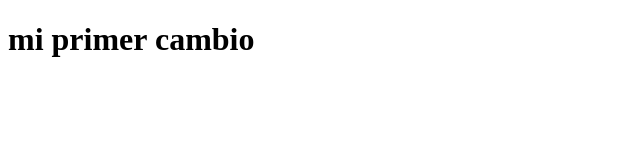
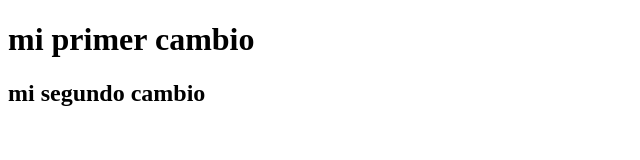
Before and after one commit to zazutroncho/miSegundoRepoGithub, a plain HTML site: page index.html in a window 1280 px wide. Shown: the whole page, without its empty margins (0-640 px from the left). Drawn offline with Linux system fonts and the light colour scheme.

Commit message:
added an h2 tag

```diff
--- a/index.html
+++ b/index.html
@@ -9,5 +9,6 @@
 <body>
     <h1>mi primer cambio</h1>
 <p></p>
+    <h2>mi segundo cambio</h2>
 </body>
 </html>
```
